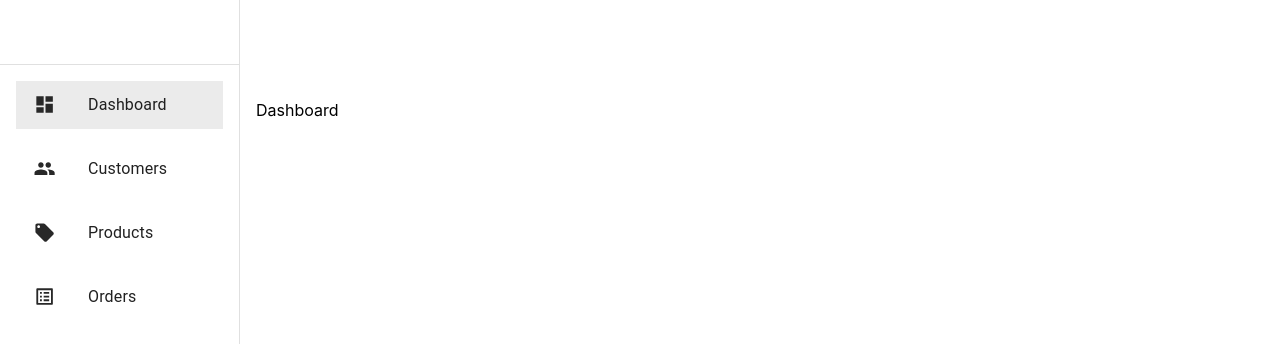
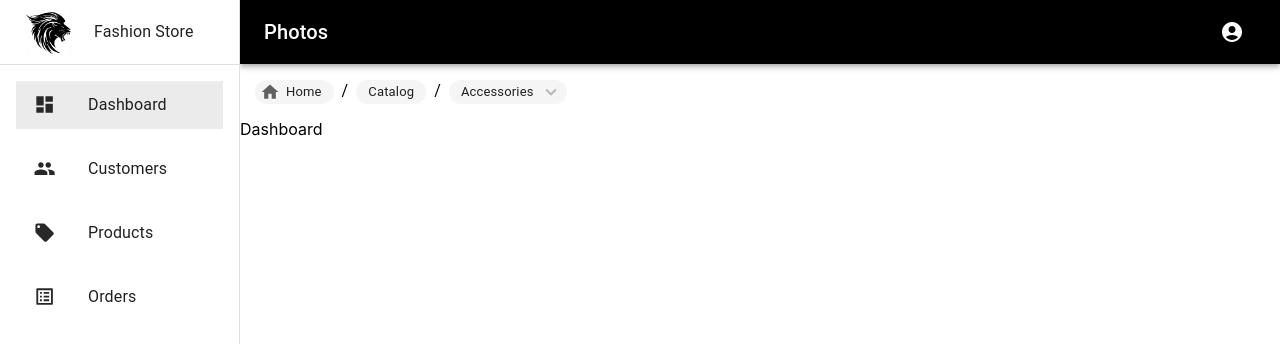
Before and after one commit to sajid-ahmed2816/e-commerce-dashboard, a React (Create React App) app: page / in a window 1280 px wide. Shown: the top 344 px of the page. Built offline with nearby package versions, Linux system fonts and the light colour scheme.

Commit message:
Header and BreadCrumb

```diff
--- /dev/null
+++ b/src/assets/images/Images.js
@@ -0,0 +1,3 @@
+export const Images = {
+  logo: require("./Logo_image-transformed.png"),
+};
--- /dev/null
+++ b/src/components/BreadCrumb/AppbarBreadCrumb.js
@@ -0,0 +1,53 @@
+import * as React from "react";
+import { emphasize, styled } from "@mui/material/styles";
+import Breadcrumbs from "@mui/material/Breadcrumbs";
+import Chip from "@mui/material/Chip";
+import HomeIcon from "@mui/icons-material/Home";
+import ExpandMoreIcon from "@mui/icons-material/ExpandMore";
+import colors from "../../styles/colors";
+
+const StyledBreadcrumb = styled(Chip)(({ theme }) => {
+  const backgroundColor =
+    theme.palette.mode === "light"
+      ? theme.palette.grey[100]
+      : theme.palette.grey[800];
+  return {
+    backgroundColor,
+    height: theme.spacing(3),
+    color: theme.palette.text.primary,
+    fontWeight: theme.typography.fontWeightRegular,
+    "&:hover, &:focus": {
+      backgroundColor: emphasize(backgroundColor, 0.06),
+    },
+    "&:active": {
+      boxShadow: theme.shadows[1],
+      backgroundColor: emphasize(backgroundColor, 0.12),
+    },
+  };
+}); // TypeScript only: need a type cast here because https://github.com/Microsoft/TypeScript/issues/26591
+
+function handleClick(event) {
+  event.preventDefault();
+  console.info("You clicked a breadcrumb.");
+}
+
+export default function AppbarBreadCrumb() {
+  return (
+    <div role="presentation" onClick={handleClick} style={{ margin: "15px" }}>
+      <Breadcrumbs aria-label="breadcrumb" sx={{ color: colors.primary }}>
+        <StyledBreadcrumb
+          component="a"
+          href="#"
+          label="Home"
+          icon={<HomeIcon fontSize="small" />}
+        />
+        <StyledBreadcrumb component="a" href="#" label="Catalog" />
+        <StyledBreadcrumb
+          label="Accessories"
+          deleteIcon={<ExpandMoreIcon />}
+          onDelete={handleClick}
+        />
+      </Breadcrumbs>
+    </div>
+  );
+}
--- /dev/null
+++ b/src/layouts/Header.js
@@ -0,0 +1,76 @@
+import * as React from "react";
+import AppBar from "@mui/material/AppBar";
+import Box from "@mui/material/Box";
+import Toolbar from "@mui/material/Toolbar";
+import Typography from "@mui/material/Typography";
+import IconButton from "@mui/material/IconButton";
+import MenuIcon from "@mui/icons-material/Menu";
+import AccountCircle from "@mui/icons-material/AccountCircle";
+import Switch from "@mui/material/Switch";
+import FormControlLabel from "@mui/material/FormControlLabel";
+import FormGroup from "@mui/material/FormGroup";
+import MenuItem from "@mui/material/MenuItem";
+import Menu from "@mui/material/Menu";
+import AppbarBreadcrumb from "../components/BreadCrumb/AppbarBreadCrumb";
+
+export default function Header() {
+  const [auth, setAuth] = React.useState(true);
+  const [anchorEl, setAnchorEl] = React.useState(null);
+
+  const handleChange = (event) => {
+    setAuth(event.target.checked);
+  };
+
+  const handleMenu = (event) => {
+    setAnchorEl(event.currentTarget);
+  };
+
+  const handleClose = () => {
+    setAnchorEl(null);
+  };
+
+  return (
+    <Box sx={{ flexGrow: 1 }}>
+      <AppBar position="static">
+        <Toolbar>
+          <Typography variant="h6" component="div" sx={{ flexGrow: 1 }}>
+            Photos
+          </Typography>
+          {auth && (
+            <div>
+              <IconButton
+                size="large"
+                aria-label="account of current user"
+                aria-controls="menu-appbar"
+                aria-haspopup="true"
+                onClick={handleMenu}
+                color="inherit"
+              >
+                <AccountCircle />
+              </IconButton>
+              <Menu
+                id="menu-appbar"
+                anchorEl={anchorEl}
+                anchorOrigin={{
+                  vertical: "top",
+                  horizontal: "right",
+                }}
+                keepMounted
+                transformOrigin={{
+                  vertical: "top",
+                  horizontal: "right",
+                }}
+                open={Boolean(anchorEl)}
+                onClose={handleClose}
+              >
+                <MenuItem onClick={handleClose}>Profile</MenuItem>
+                <MenuItem onClick={handleClose}>My account</MenuItem>
+              </Menu>
+            </div>
+          )}
+        </Toolbar>
+      </AppBar>
+      <AppbarBreadcrumb />
+    </Box>
+  );
+}
--- a/src/layouts/Layout.js
+++ b/src/layouts/Layout.js
@@ -2,6 +2,8 @@
 import { Box } from "@mui/material";
 import SideNav from "./SideNav";
 import { Outlet } from "react-router-dom";
+import Header from "./Header";
+import AppbarBreadcrumb from "../components/BreadCrumb/AppbarBreadCrumb";
 
 export const Layout = ({ children }) => {
   return (
@@ -10,7 +12,8 @@
         <Box>
           <SideNav />
         </Box>
-        <Box sx={{ mt: "100px", mx: 2, flexGrow: 1 }}>
+        <Box sx={{ flexGrow: 1 }}>
+          <Header />
           <Outlet />
         </Box>
       </Box>
--- a/src/layouts/SideNav.js
+++ b/src/layouts/SideNav.js
@@ -9,9 +9,13 @@
   ListItemIcon,
   ListItemText,
   Divider,
+  IconButton,
+  CardMedia,
+  Typography,
 } from "@mui/material";
 import Navigation from "../Navigation";
 import { useNavigate, useLocation } from "react-router-dom";
+import { Images } from "../assets/images/Images";
 const drawerWidth = 240;
 
 export default function SideNav() {
@@ -35,7 +39,20 @@
         variant="permanent"
         anchor="left"
       >
-        <Toolbar />
+        <Toolbar sx={{ gap: "20px" }}>
+          <Box component={"span"}>
+            <CardMedia
+              component={"img"}
+              src={Images.logo}
+              width={"50px"}
+              height={"50px"}
+              sx={{
+                objectFit: "contain",
+              }}
+            />
+          </Box>
+          <Typography>Fashion Store</Typography>
+        </Toolbar>
         <Divider />
         <List>
           {Navigation.map((item, index) => (
--- a/src/styles/colors.js
+++ b/src/styles/colors.js
@@ -1,6 +1,7 @@
 const colors = {
   primary: "#000000",
   secondary: "#282828",
+  white: "#ffffff",
 };
 
 export default colors;
```
Also changed, not shown: src/assets/images/Logo_image-transformed.png (added).
